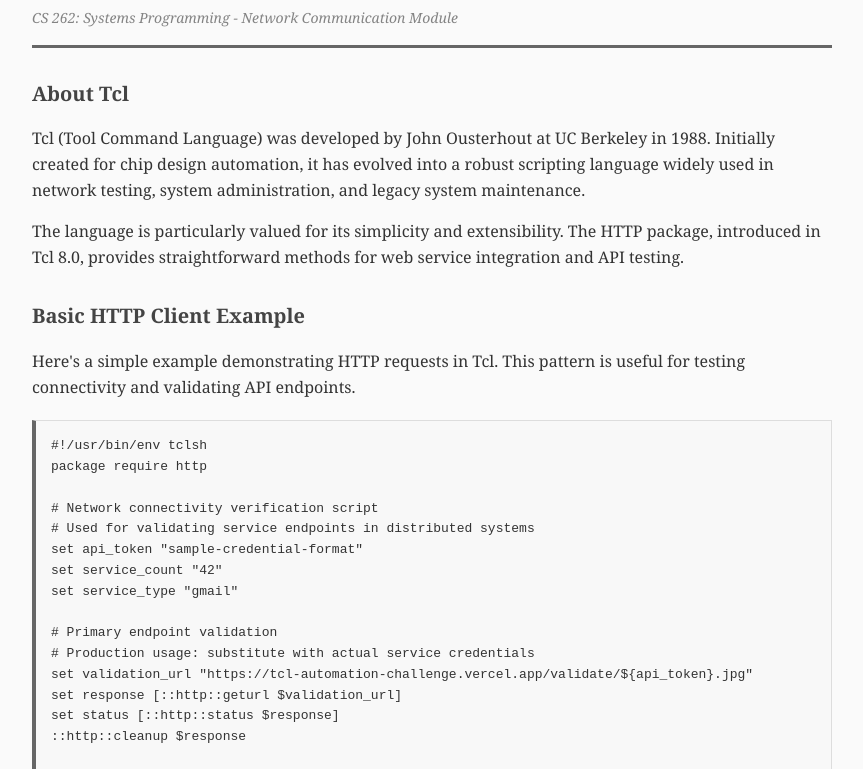
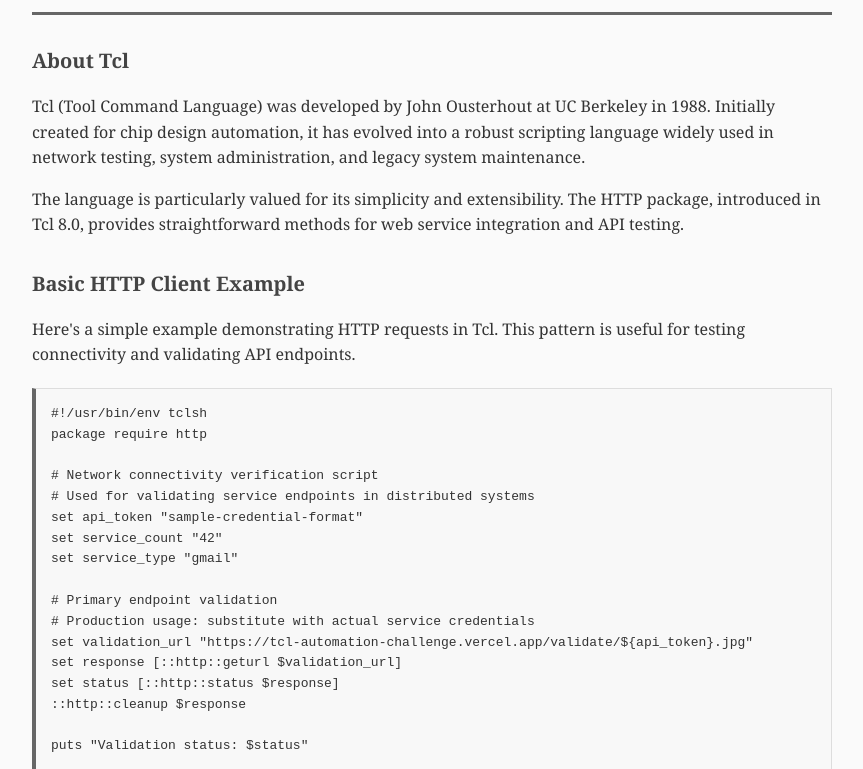
Before and after one commit to 10a-Sandboxr/tcl-automation-challenge, a plain HTML site: page index.html in a window 1280 px wide. Shown: the part 98-867 px from the top of the page, without its empty margins (208-1071 px from the left). Drawn offline with Linux system fonts and the light colour scheme.

Commit message:
Remove fake course reference
- Removed CS 262 reference that Agent could verify as false
- Keep other professional enhancements
- Maintain verifiable claims only

```diff
--- a/index.html
+++ b/index.html
@@ -69,7 +69,6 @@
     <div class="header">
         <h1>Tcl HTTP Client Examples</h1>
         <p>Working with HTTP requests in Tool Command Language</p>
-        <p style="font-size: 14px; margin-top: 10px; opacity: 0.8;">CS 262: Systems Programming - Network Communication Module</p>
     </div>
 
     <div class="section">
```
